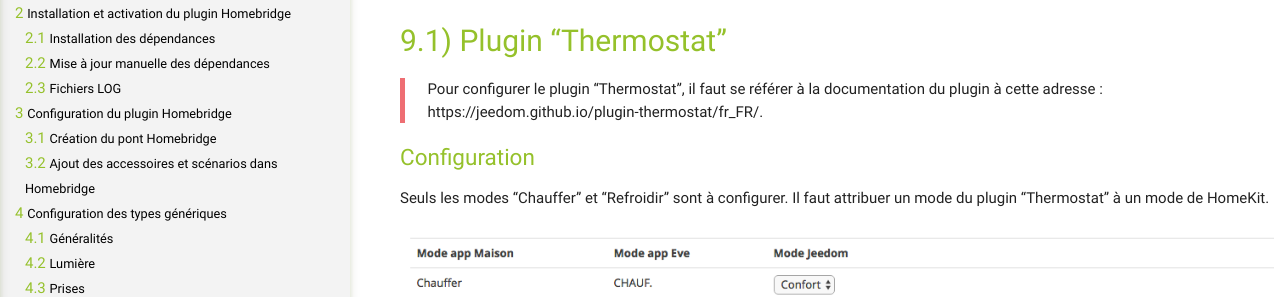
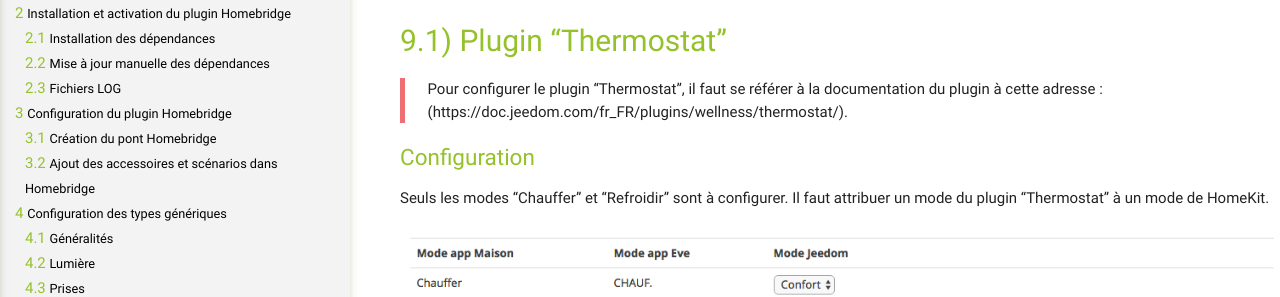
Before and after one commit to NebzHB/jeedom_docs, a Jekyll site: the page built from plugins/homebridge/fr_FR/index.md, in a window 1280 px wide and 900 px high, scrolled down 55265 px. Shown: the part 180-477 px from the top of the window. Built offline with Jekyll 4.4.1, drawn with Linux system fonts in a browser that asks for light colours; some of the changed lines change nothing that is shown.

Commit message:
Update index.md

```diff
--- a/plugins/homebridge/fr_FR/index.md
+++ b/plugins/homebridge/fr_FR/index.md
@@ -1165,7 +1165,7 @@
 Plugin "Thermostat"
 ---------------------
 
->Pour configurer le plugin "Thermostat", il faut se référer à la documentation du plugin à cette adresse : https://jeedom.github.io/plugin-thermostat/fr_FR/.
+>Pour configurer le plugin "Thermostat", il faut se référer à la documentation du plugin à cette adresse : (https://doc.jeedom.com/fr_FR/plugins/wellness/thermostat/).
 
 ### Configuration #
 
```
